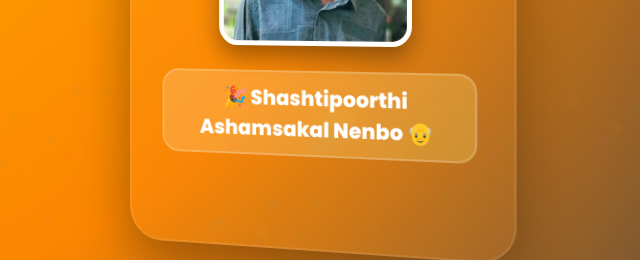
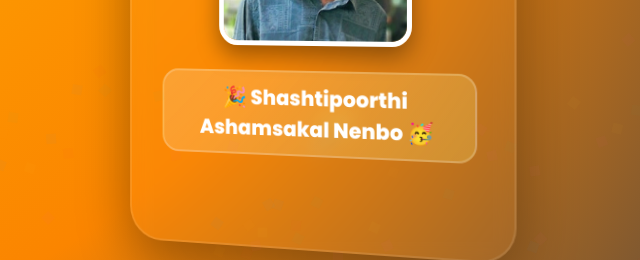
Before and after one commit to helenasaji/Awo, a plain HTML site: page scanner.html in a window 1280 px wide. Shown: the part 399-659 px from the top of the page, 327-967 px from the left. Drawn offline with Linux system fonts and the light colour scheme.

Commit message:
Update scanner.html

```diff
--- a/scanner.html
+++ b/scanner.html
@@ -198,7 +198,7 @@
 
                 <div class="back card-face">
                     <img src="Folder/sticker5.png" alt="Achu" class="achu-pic">
-                    <div class="main-text">🎉 Shashtipoorthi Ashamsakal Nenbo 👴</div>
+                    <div class="main-text">🎉 Shashtipoorthi Ashamsakal Nenbo 🥳</div>
                 </div>
 
             </div>
```
